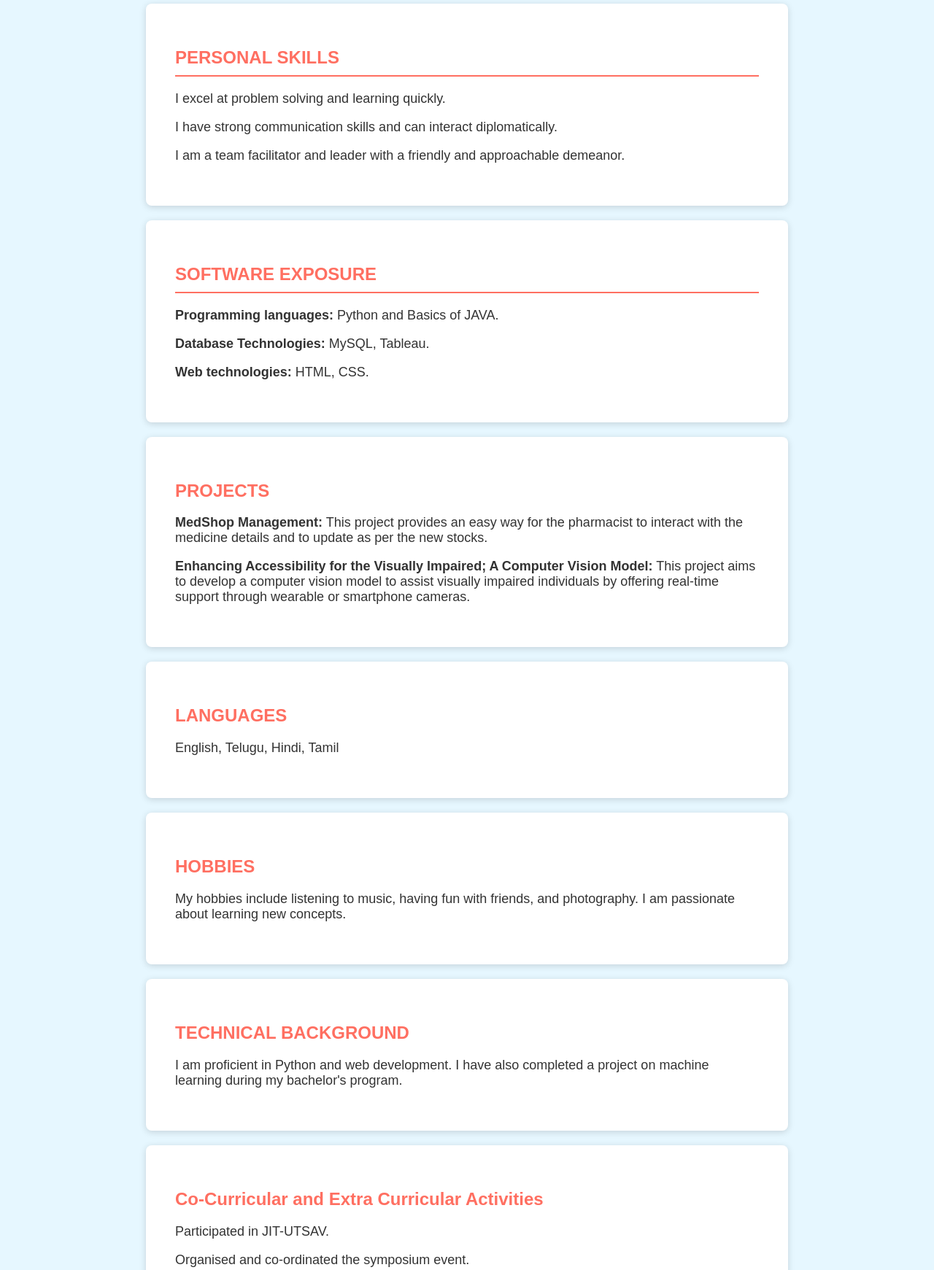
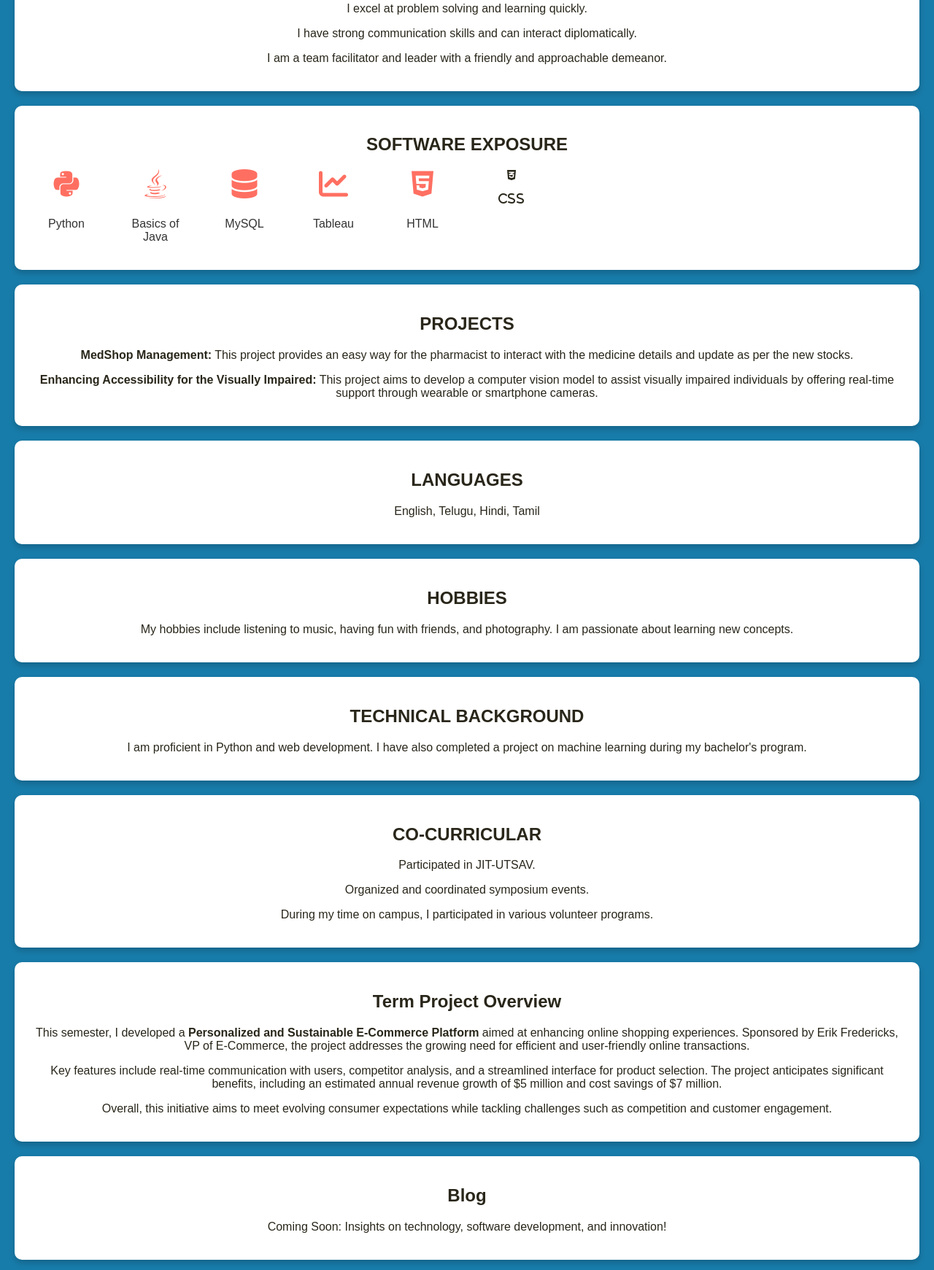
Before and after one commit to akhilathoota6/CIS641-HW2-Thota, a plain HTML site: page index.html in a window 1280 px wide. Shown: the part 645-2386 px from the top of the page at 73% size. Drawn offline with Linux system fonts and the light colour scheme; a script that the page names is missing.

Commit message:
Add files via upload
commit changes

```diff
--- a/index.html
+++ b/index.html
@@ -17,15 +17,16 @@
     <nav>
         <a href="#PROFILE">PROFILE <i class="fas fa-user"></i></a>
         <a href="#EDUCATION">EDUCATION <i class="fas fa-book"></i></a>
-        <a href="#PERSONAL SKILLS">SKILLS <i class="fas fa-cogs"></i></a>
-        <a href="#SOFTWARE EXPOSURE">SOFTWARE <i class="fas fa-laptop-code"></i></a>
+        <a href="#PERSONAL_SKILLS">SKILLS <i class="fas fa-cogs"></i></a>
+        <a href="#SOFTWARE_EXPOSURE">SOFTWARE <i class="fas fa-laptop-code"></i></a>
         <a href="#PROJECTS">PROJECTS <i class="fas fa-project-diagram"></i></a>
         <a href="#LANGUAGES">LANGUAGES <i class="fas fa-language"></i></a>
         <a href="#CO-CURRICULAR">CO-CURRICULAR <i class="fas fa-users"></i></a>
         <a href="#BLOG">BLOG <i class="fas fa-pen"></i></a>
     </nav>
 
-    <section id="PROFILE">
+    <main>
+        <section id="PROFILE" class="card">
             <h2 class="section-title">PROFILE</h2>
             <p><strong>EDUCATION</strong></p>
             <p>2020 – 2024: B.E in Computer Science, Jansons Institute of Technology (CGPA: 8.87)</p>
@@ -33,59 +34,82 @@
             <p>2017 – 2018: Schooling, Vignan English Medium School (CGPA: 9.5)</p>
         </section>
 
-    <section id="PERSONAL SKILLS">
+        <section id="PERSONAL_SKILLS" class="card">
             <h2 class="section-title">PERSONAL SKILLS</h2>
             <p>I excel at problem solving and learning quickly.</p>
             <p>I have strong communication skills and can interact diplomatically.</p>
             <p>I am a team facilitator and leader with a friendly and approachable demeanor.</p>
         </section>
 
-    <section id="SOFTWARE EXPOSURE">
+        <section id="SOFTWARE_EXPOSURE" class="card">
             <h2 class="section-title">SOFTWARE EXPOSURE</h2>
-        <p><strong>Programming languages:</strong> Python and Basics of JAVA.</p>
-        <p><strong>Database Technologies:</strong> MySQL, Tableau.</p>
-        <p><strong>Web technologies:</strong> HTML, CSS.</p>
+            <div class="icon-grid">
+                <div class="icon-item">
+                    <i class="fab fa-python"></i>
+                    <p>Python</p>
+                </div>
+                <div class="icon-item">
+                    <i class="fab fa-java"></i>
+                    <p>Basics of Java</p>
+                </div>
+                <div class="icon-item">
+                    <i class="fas fa-database"></i>
+                    <p>MySQL</p>
+                </div>
+                <div class="icon-item">
+                    <i class="fas fa-chart-line"></i>
+                    <p>Tableau</p>
+                </div>
+                <div class="icon-item">
+                    <i class="fab fa-html5"></i>
+                    <p>HTML</p>
+                </div>
+                <div class="fab fa-css3-alt"></i>
+                    <p>CSS</p>
+                </div>
+            </div>
         </section>
 
-    <section id="PROJECTS">
-        <h2>PROJECTS</h2>
-        <p><strong>MedShop Management:</strong> This project provides an easy way for the pharmacist to interact with the medicine details and to update as per the new stocks.</p>
-        <p><strong>Enhancing Accessibility for the Visually Impaired; A Computer Vision Model:</strong> This project aims to develop a computer vision model to assist visually impaired individuals by offering real-time support through wearable or smartphone cameras.</p>
+        <section id="PROJECTS" class="card">
+            <h2 class="section-title">PROJECTS</h2>
+            <p><strong>MedShop Management:</strong> This project provides an easy way for the pharmacist to interact with the medicine details and update as per the new stocks.</p>
+            <p><strong>Enhancing Accessibility for the Visually Impaired:</strong> This project aims to develop a computer vision model to assist visually impaired individuals by offering real-time support through wearable or smartphone cameras.</p>
         </section>
 
-    <section id="LANGUAGES">
-        <h2>LANGUAGES</h2>
+        <section id="LANGUAGES" class="card">
+            <h2 class="section-title">LANGUAGES</h2>
             <p>English, Telugu, Hindi, Tamil</p>
         </section>
 
-    <section id="HOBBIES">
-        <h2>HOBBIES</h2>
+        <section id="HOBBIES" class="card">
+            <h2 class="section-title">HOBBIES</h2>
             <p>My hobbies include listening to music, having fun with friends, and photography. I am passionate about learning new concepts.</p>
         </section>
 
-    <section id="TECHNICAL BACKGROUND">
-        <h2>TECHNICAL BACKGROUND</h2>
+        <section id="TECHNICAL_BACKGROUND" class="card">
+            <h2 class="section-title">TECHNICAL BACKGROUND</h2>
             <p>I am proficient in Python and web development. I have also completed a project on machine learning during my bachelor's program.</p>
         </section>
 
-    <section id="CO-CURRICULAR">
-        <h2>Co-Curricular and Extra Curricular Activities</h2>
+        <section id="CO-CURRICULAR" class="card">
+            <h2 class="section-title">CO-CURRICULAR</h2>
             <p>Participated in JIT-UTSAV.</p>
-        <p>Organised and co-ordinated the symposium event.</p>
+            <p>Organized and coordinated symposium events.</p>
             <p>During my time on campus, I participated in various volunteer programs.</p>
         </section>
 
-    <section id="term-project">
-        <h2>Term Project Overview</h2>
+        <section id="term-project" class="card">
+            <h2 class="section-title">Term Project Overview</h2>
             <p>This semester, I developed a <strong>Personalized and Sustainable E-Commerce Platform</strong> aimed at enhancing online shopping experiences. Sponsored by Erik Fredericks, VP of E-Commerce, the project addresses the growing need for efficient and user-friendly online transactions.</p>
             <p>Key features include real-time communication with users, competitor analysis, and a streamlined interface for product selection. The project anticipates significant benefits, including an estimated annual revenue growth of $5 million and cost savings of $7 million.</p>
             <p>Overall, this initiative aims to meet evolving consumer expectations while tackling challenges such as competition and customer engagement.</p>
         </section>
 
-    <section id="blog">
+        <section id="blog" class="card">
             <h2 class="section-title">Blog</h2>
             <p>Coming Soon: Insights on technology, software development, and innovation!</p>
         </section>
+    </main>
 
     <script src="scripts.js"></script>
 </body>
--- a/styles.css
+++ b/styles.css
@@ -1,10 +1,10 @@
 body {
-    background-color: #e6f7ff; /* Light blue background */
+    background-color: #187caa; /* Light blue background */
     font-family: Arial, sans-serif;
     text-align: center;
     margin: 0;
     padding: 0;
-    color: #333; /* Dark text color */
+    color: #29261a; /* Dark text color */
 }
 
 header {
@@ -40,66 +40,30 @@ nav a:hover {
     color: white; /* White text on hover */
 }
 
-section {
-    padding: 40px;
-    text-align: left;
-    max-width: 800px;
-    margin: 20px auto; /* Center the sections */
-    background-color: #ffffff; /* White background for sections */
-    border-radius: 8px; /* Rounded corners for sections */
-    box-shadow: 0 2px 10px rgba(0, 0, 0, 0.15); /* Subtle shadow */
+.card {
+    background: white; /* White background for cards */
+    border-radius: 10px;
+    padding: 20px;
+    margin: 20px; /* Margin between cards */
+    box-shadow: 0 4px 8px rgba(0, 0, 0, 0.2); /* Shadow effect for depth */
 }
 
-h1 {
-    font-size: 36px;
-    color: #ff6f61; /* Change header color */
+.icon-grid {
+    display: grid;
+    grid-template-columns: repeat(auto-fill, minmax(100px, 1fr)); /* Responsive grid */
+    gap: 20px; /* Space between items */
+    margin-top: 20px; /* Margin above the grid */
 }
 
-h2 {
-    color: #ff6f61;
+.icon-item {
+    text-align: center; /* Center align text */
+    color: #333; /* Dark text color */
 }
 
-p {
-    font-size: 18px;
+.icon-item i {
+    font-size: 40px; /* Adjust icon size */
+    color: #ff6f61; /* Icon color */
+    margin-bottom: 10px; /* Space below the icon */
 }
 
-.section-title {
-    border-bottom: 2px solid #ff6f61;
-    padding-bottom: 10px;
-}
-
-/* Term Project Section Styles */
-#term-project {
-    background-color: #e9f5fb; /* Light blue background for the term project section */
-    padding: 20px;
-    border-radius: 8px;
-    margin: 20px 0;
-    box-shadow: 0 2px 5px rgba(0, 0, 0, 0.1);
-}
-
-#term-project h2 {
-    color: #333;
-}
-
-#term-project p {
-    color: #555;
-    line-height: 1.6;
-}
-
-/* Smooth scrolling effect */
-html {
-    scroll-behavior: smooth;
-}
-
-/* Highlight the active section */
-nav a.active {
-    background-color: #ff6f61; /* Bright background for active link */
-    color: white;
-}
-
-/* Icons Style */
-.icon {
-    font-size: 20px; /* Adjust icon size */
-    color: #333; /* Icon color */
-    margin: 0 5px; /* Space around icons */
-}
+.icon-item p {
```
Lines whose indentation alone changed are shown as unchanged.
